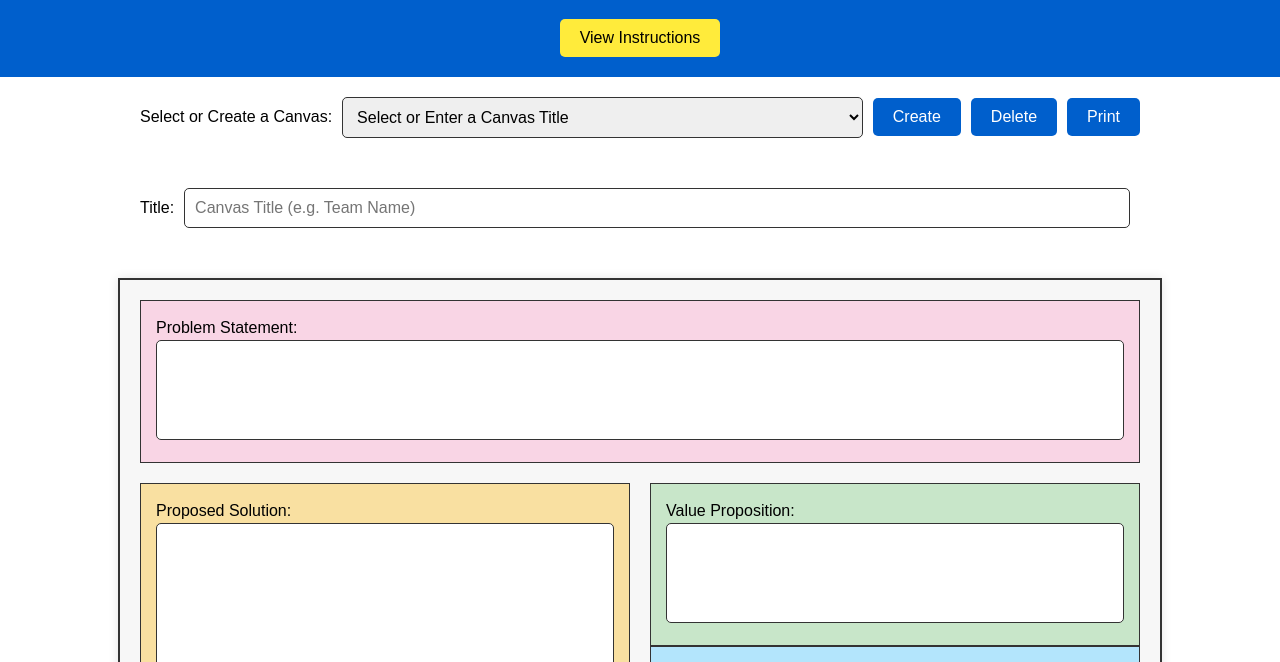
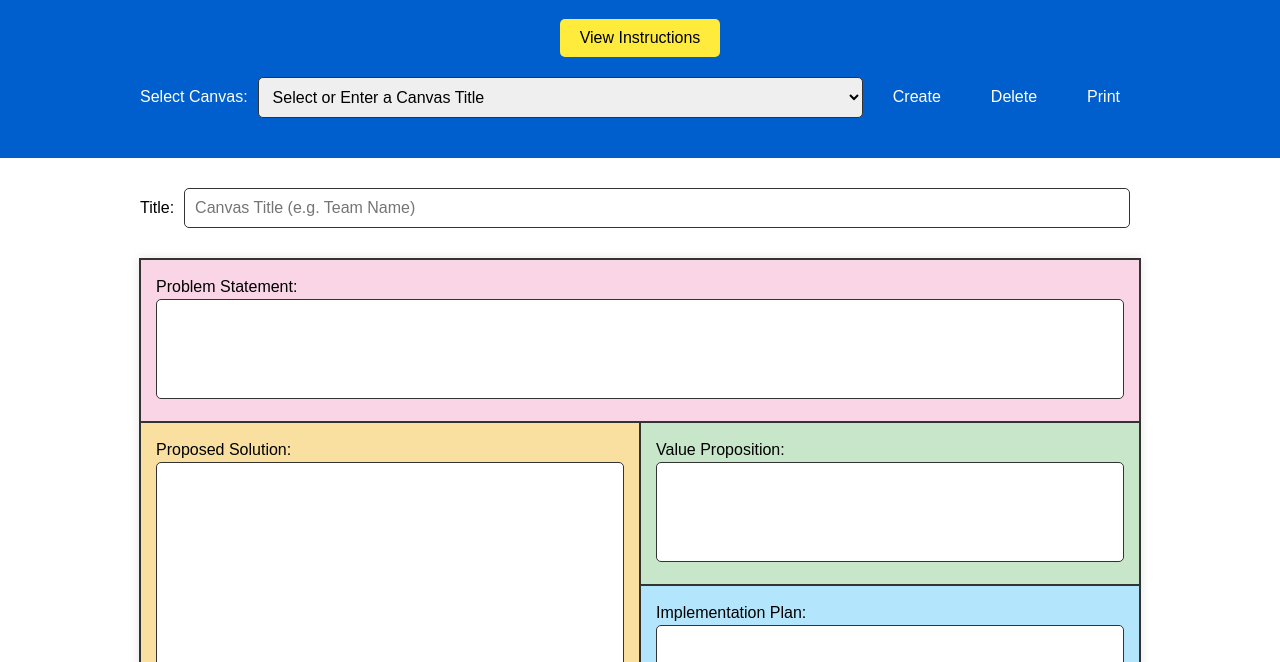
Before and after one commit to nathan-wallace/idea-canvas, a plain HTML site: page index.html in a window 1280 px wide. Shown: the part 92-754 px from the top of the page. Drawn offline with Linux system fonts and the light colour scheme.

Commit message:
update layout

```diff
--- a/index.html
+++ b/index.html
@@ -9,8 +9,19 @@
 </head>
 <body>
     <header class="no-print">
+        <div class="title-container">
         <h1>WebFirst Idea Canvas</h1>
         <button id="instructions-button" class="instructions-button" aria-haspopup="dialog" aria-controls="instructions-modal">View Instructions</button>
+        </div>
+        <div class="canvas-title-container">
+            <label for="canvas-title">Select Canvas:</label>
+            <select id="canvas-title" aria-label="Idea Canvas (e.g., Team Name)" class="canvas-title-select">
+                <option value="">Select Idea</option>
+            </select>
+            <button class="save-button" onclick="saveCanvas()">Create</button>
+            <button class="delete-button" onclick="deleteCanvas()">Delete</button>
+            <button class="delete-button" onclick="printCanvas()">Print</button>
+        </div>
     </header>
     <div id="instructions-modal" class="modal" role="dialog" aria-labelledby="instructions-title" aria-hidden="true">
         <div class="modal-content">
@@ -27,15 +38,6 @@
             </ul>
             <p>Fill in each section, save your canvas, and print it if needed.</p>
         </div>
-    </div>
-    <div class="canvas-title-container">
-        <label for="canvas-title">Select or Create a Canvas:</label>
-        <select id="canvas-title" aria-label="Idea Canvas (e.g., Team Name)" class="canvas-title-select">
-            <option value="">Select or Enter a Idea</option>
-        </select>
-        <button class="save-button" onclick="saveCanvas()">Create</button>
-        <button class="delete-button" onclick="deleteCanvas()">Delete</button>
-        <button class="delete-button" onclick="printCanvas()">Print</button>
     </div>
     <div class="canvas-title-input">
         <label for="canvas-title-input-field">Title:</label>
--- a/styles.css
+++ b/styles.css
@@ -125,7 +125,6 @@ header {
     display: flex;
     justify-content: center;
     align-items: center;
-    padding: 20px;
 }
 
 .canvas {
@@ -133,9 +132,9 @@ header {
     width: 100%;
     display: flex;
     flex-direction: column;
-    gap: 20px;
-    padding: 20px;
-    border: 2px solid #333;
+    /*gap: 20px;
+    padding: 20px;*/
+    border: 1px solid #333;
     background-color: #f7f7f7;
     box-shadow: 0px 0px 10px rgba(0, 0, 0, 0.1);
 }
@@ -144,7 +143,7 @@ header {
 .row {
     display: flex;
     flex-wrap: wrap;
-    gap: 20px;
+   /*gap: 20px;*/
 }
 
 .column {
```
